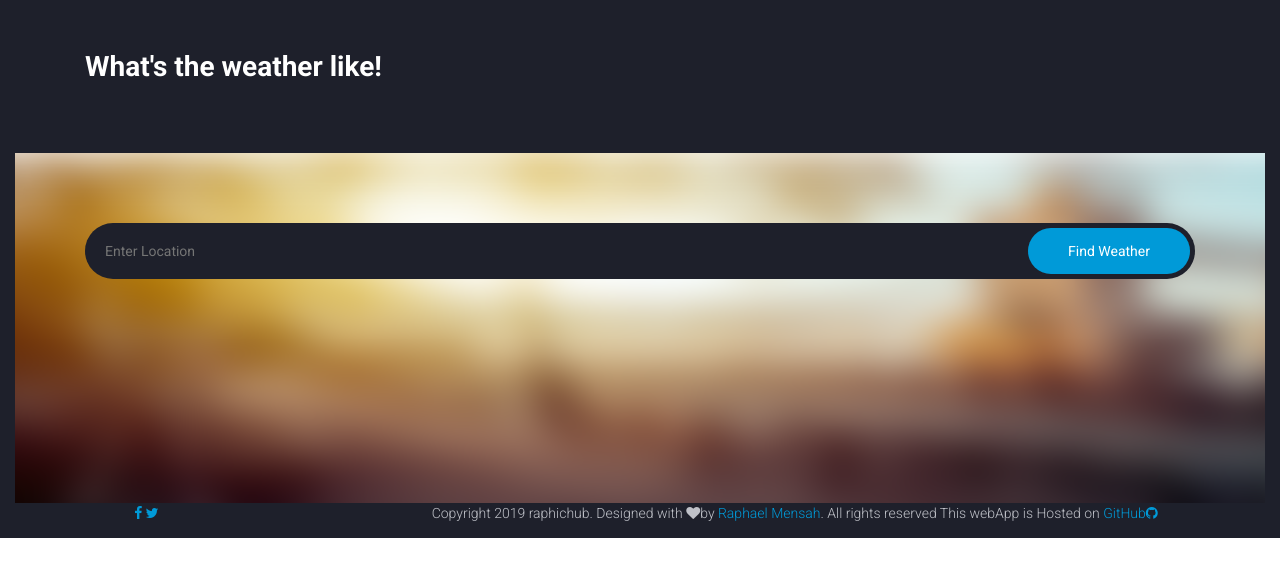
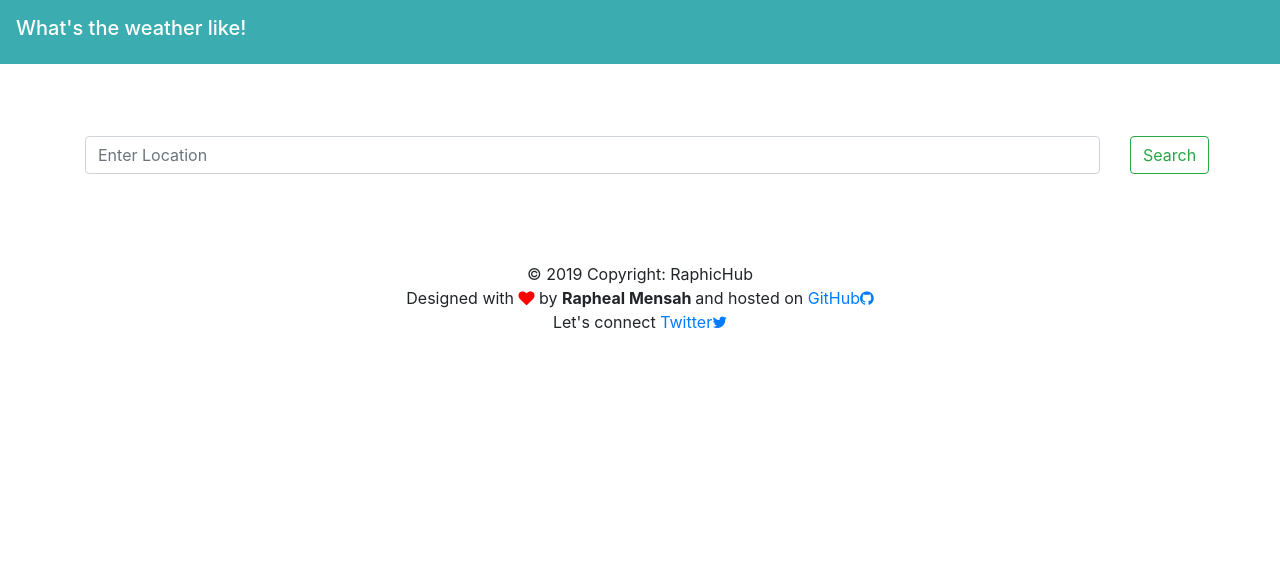
Before and after one commit to ralphmensah/weather, a Flask app: page / in a window 1280 px wide. Shown: the top 577 px of the page. Run offline with Flask 2, Linux system fonts and the light colour scheme; some libraries are stand-ins or nearby versions.

Commit message:
new interface

```diff
--- a/app.py
+++ b/app.py
@@ -26,7 +26,9 @@ def index():
                     }
             data.append(weather)
     except:
-        print('hello')
+        print("hi")
+
+
     return render_template("index.html",  data = data)
 
 
--- a/requirements.txt
+++ b/requirements.txt
@@ -1,4 +1,3 @@
 gunicorn==19.9.0
 Flask==1.1.1
-Flask-SQLAlchemy==2.4.0
 requests
--- a/static/style.css
+++ b/static/style.css
@@ -1,4 +1,9 @@
-
+body {
+  background: #dedede;
+}
+.page-wrap {
+  min-height: 100vh;
+}
 article,
 aside,
 details,
--- a/templates/index.html
+++ b/templates/index.html
@@ -1,96 +1,83 @@
-<!DOCTYPE html>
+<!doctype html>
 <html lang="en">
   <head>
-		<meta charset="UTF-8">
-		<meta http-equiv="X-UA-Compatible" content="IE=edge">
-		<meta name="viewport" content="width=device-width, initial-scale=1.0,maximum-scale=1">
+    <!-- Required meta tags -->
+    <meta charset="utf-8">
+    <meta name="viewport" content="width=device-width, initial-scale=1, shrink-to-fit=no">
 
-
-
-		<title>Whats the weather Like!</title>
-		<link rel="icon" type="image/png" sizes="16x16" href="{{url_for('static',filename='favicon-16x16.png')}}">
     <!-- Bootstrap CSS -->
     <link rel="stylesheet" href="https://stackpath.bootstrapcdn.com/bootstrap/4.3.1/css/bootstrap.min.css" integrity="sha384-ggOyR0iXCbMQv3Xipma34MD+dH/1fQ784/j6cY/iJTQUOhcWr7x9JvoRxT2MZw1T" crossorigin="anonymous">
 
-		<!-- Loading third party fonts -->
-		<link href="http://fonts.googleapis.com/css?family=Roboto:300,400,700|" rel="stylesheet" type="text/css">
+    <title>Hello, world!</title>
+    <link rel="stylesheet" href="https://cdnjs.cloudflare.com/ajax/libs/font-awesome/4.7.0/css/font-awesome.min.css">
+  </head>
+  <body>
+      <nav class="navbar navbar-expand-lg  font-weight-lighter" style="background-color: rgba(5, 150, 155, 0.781)">
 
-		<link rel="stylesheet" href="https://cdnjs.cloudflare.com/ajax/libs/font-awesome/4.7.0/css/font-awesome.min.css">
+           <h1 class="text-white navbar-brand ">What's the weather like!</h1>
 
-		<!-- Loading main css file -->
-		<link rel="stylesheet" href="{{url_for('static',filename='style.css') }}">
+      </nav>
 
+      <section class="section mt-md-4">
+      <div class="container">
+        <br/>
+        <br/>
+        <form  method="POST" class="">
 
+         <div class="row">
+                <div class="col-md-11 col-sm-10 col-xs-3">
+                 <input class="input form-control" type="search" name="city" placeholder="Enter Location"/>
+                </div>
+         <div class="col-md-1 col-sm-2 col-xs-3">
+                <button class="btn btn-outline-success" type="submit">Search</button>
+        </div>
+            </div>
+        </form>
+        <br/>
+        <br/>
+      </div>
+    </section>
 
-	</head>
+    {%for weather in data%}
+    <section class="section m-md-4 m-4">
+        <div class="container bg-info rounded-lg text-white font-weight-light">
+            <div class="p-2 ">
 
+                <h3 class="text-capitalize" >{{weather.city}}</h3>
+                <div class="row">
+                    <h1 style="font-size: 100px" class=" text-lg">{{weather.temperature}} &#8451</h1>
+                    <span > <img src="http://openweathermap.org/img/wn/{{weather.icon}}@2x.png" style="height:auto;" alt="" width=90> </span>
+                </div>
 
-	<body>
-
-		<div class="container-fluid">
-			<div class="site-header">
-				<div class="container text-white font-weight-lighter">
-
-					<h1>What's the weather like!</h1>
+                <div class="row">
+                    <div class="col-md-2  text-white text-lg">
+                        <h4 class="text-capitalize">{{weather.discription}}</h4>
+                    </div>
+                </div>
 
             </div>
         </div>
-
-
-			<div class="hero" data-bg-image="{{url_for('static',filename='images/banner.png') }}">
-				<div class="container">
-					<form  method="POST" class="find-location">
-						<input type="text"name="city" placeholder="Enter Location">
-						<input type="submit" value="Find Weather">
-					</form>
-
-				</div>
-			</div>
-			{%for weather in data%}
-			<!-- <div class="forecast-table"> -->
-				<div class="container">
-					<div class="forecast-container">
-						<div class="today forecast">
-							<div class="forecast-header">
-							</div> <!-- .forecast-header -->
-							<div class="forecast-content">
-								<div class="location text-capitalize">{{weather.city}}</div>
-								<div class="degree">
-									<div class="num">{{weather.temperature}}<sup>o</sup>C</div>
-									<div class="forecast-icon">
-										<img src="http://openweathermap.org/img/wn/{{weather.icon}}@2x.png" alt="" width=90>
-									</div>
-								</div>
-								<span class="text-capitalize">{{weather.discription}}</span>
-							</div>
-						</div>
-					</div>
-				</div>
-			</div>
+    </section>
 
     {%endfor%}
-						<div class="col-md-3 col-md-offset-1">
-							<div class="social-links">
-								<a href="#"><i class="fa fa-facebook"></i></a>
-								<a href="https://twitter.com/iam_freakie"><i class="fa fa-twitter"></i></a>
 
+    <!-- Footer -->
+<footer class="page-footer font-small blue pt-4">
+  <!-- Copyright -->
+        <div class="footer-copyright text-center py-3">© 2019 Copyright:
+           RaphicHub
+           <br/>Designed with <i style="color:red" class="fa fa-heart "></i> by <span class="font-weight-bold">Rapheal Mensah </span>and hosted on <a class="text-decoration-none" href="https://github.com/freakie123/weather" target="_blank">GitHub<i class="fa fa-github"></i></a>
+           <br/> Let's connect <a style="text-decoration: none" href="https://twitter.com/iam_freakie" target="_blank">Twitter<i class="fa fa-twitter"></i></a>
         </div>
-						</div>
+        <!-- Copyright -->
 
+      </footer>
+      <!-- Footer -->
 
-					<p class="text-justify">Copyright 2019 raphichub. Designed with <i class="fa fa-heart "></i>by<a href="#"> Raphael Mensah</a>.  All rights reserved
-						This webApp is Hosted on  <a class="text-decoration-none" href="#">GitHub<i class="fa fa-github"></i></a></p>
-
-					</p>
-
-
-
-		</div>
-
-		<script src="{{url_for('static',filename='js/jquery-1.11.1.min.js') }}"></script>
-		<script src="{{url_for('static',filename='js/plugins.js') }}"></script>
-		<script src="{{url_for('static',filename='js/app.js') }}"></script>
-
+    <!-- Optional JavaScript -->
+    <!-- jQuery first, then Popper.js, then Bootstrap JS -->
+    <script src="https://code.jquery.com/jquery-3.3.1.slim.min.js" integrity="sha384-q8i/X+965DzO0rT7abK41JStQIAqVgRVzpbzo5smXKp4YfRvH+8abtTE1Pi6jizo" crossorigin="anonymous"></script>
+    <script src="https://cdnjs.cloudflare.com/ajax/libs/popper.js/1.14.7/umd/popper.min.js" integrity="sha384-UO2eT0CpHqdSJQ6hJty5KVphtPhzWj9WO1clHTMGa3JDZwrnQq4sF86dIHNDz0W1" crossorigin="anonymous"></script>
+    <script src="https://stackpath.bootstrapcdn.com/bootstrap/4.3.1/js/bootstrap.min.js" integrity="sha384-JjSmVgyd0p3pXB1rRibZUAYoIIy6OrQ6VrjIEaFf/nJGzIxFDsf4x0xIM+B07jRM" crossorigin="anonymous"></script>
   </body>
-
 </html>
```
Also changed, not shown: templates/404page.html (added, +24 -0 lines). Lines whose indentation alone changed are shown as unchanged.
